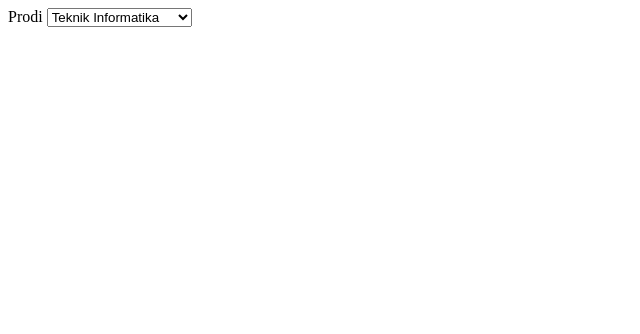
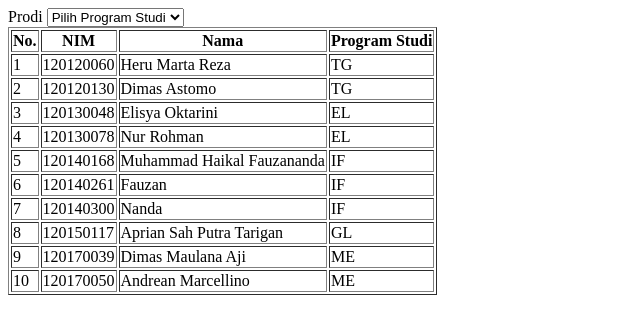
Before and after one commit to muhammadhaikalfauzananda/pemrogramanWeb, a PHP site: page /main.php in a window 1280 px wide. Shown: the top 334 px of the page, without its empty margins (0-640 px from the left). Run offline with PHP 8.4, Linux system fonts and the light colour scheme; data comes from the database, SQL or seed files in the repository.

Commit message:
tambahan
tambahan

```diff
--- a/PrakMinggu5/main.php
+++ b/PrakMinggu5/main.php
@@ -10,21 +10,17 @@
 </head>
 
 <body>
-    <div class="menu">
-        <div id="menu-option">
         <form id="form_mahasiswa" >
             <label for="prodi">Prodi</label>
                 <select name="prodi" id="prodi">
-                    <optgroup label="Pilih Program Studi">
-                    <option value="IF" id="pilihan-prodi"> Teknik Informatika </option>
-                    <option value="EL" id="pilihan-prodi"> Teknik Elektro </option>
-                    <option value="ME" id="pilihan-prodi"> Teknik Mesin </option>
-                    <option value="TG" id="pilihan-prodi"> Teknik Geofisika </option>
-                    <option value="GL" id="pilihan-prodi"> Teknik Geologi </opti`on>
+                    <option value="">Pilih Program Studi</option>
+                    <option value="IF" > Teknik Informatika </option>
+                    <option value="EL" > Teknik Elektro </option>
+                    <option value="ME" > Teknik Mesin </option>
+                    <option value="TG" > Teknik Geofisika </option>
+                    <option value="GL" > Teknik Geologi </opti`on>
                 </select>
             </form>
-        </div>
-    </div>
     <div id="tampilkan-data"></div>
 </body>
     <script src = "https://code.jquery.com/jquery-3.6.1.min.js"
@@ -33,7 +29,7 @@
     </script>
     <script>
     $(document).ready(function () {
-            $("#prodi").click(function () {
+        $("#tampilkan-data").load("tampil.php");
             let data = $("#form_mahasiswa").serialize();
             $.ajax({
                 type : "POST",
@@ -44,6 +40,5 @@
                 }
             });
          });
-    });
 </script>
 </html>
--- a/PrakMinggu5/tampil.php
+++ b/PrakMinggu5/tampil.php
@@ -8,9 +8,7 @@
 <?php
     include "koneksi.php";
 
-    $prodi = $_POST["prodi"];
-
-    $query = "SELECT * FROM data_mahasiswa WHERE prodi = 'ME' ORDER BY nim ASC  ";
+    $query = "SELECT * FROM data_mahasiswa ORDER BY nim ASC  ";
 
     $result = mysqli_query($connection, $query);
     $i = 0;
@@ -27,3 +25,26 @@
     endwhile
 ?>
 </table>
+<script>
+    $('#prodi').on('change', function () {
+
+var data = this.value;
+
+var jo = $("tbody").find("tr");
+if (this.value == "Semua Prodi") {
+    jo.show();
+    return;
+}
+jo.hide();
+
+jo.filter(function (i, v) {
+    var $t = $(this);
+
+    if ($t.is(":contains('" + data + "')")) {
+        return true;
+    }
+
+    return false;
+}).show();
+   });
+</script>
```
Lines whose indentation alone changed are shown as unchanged.
